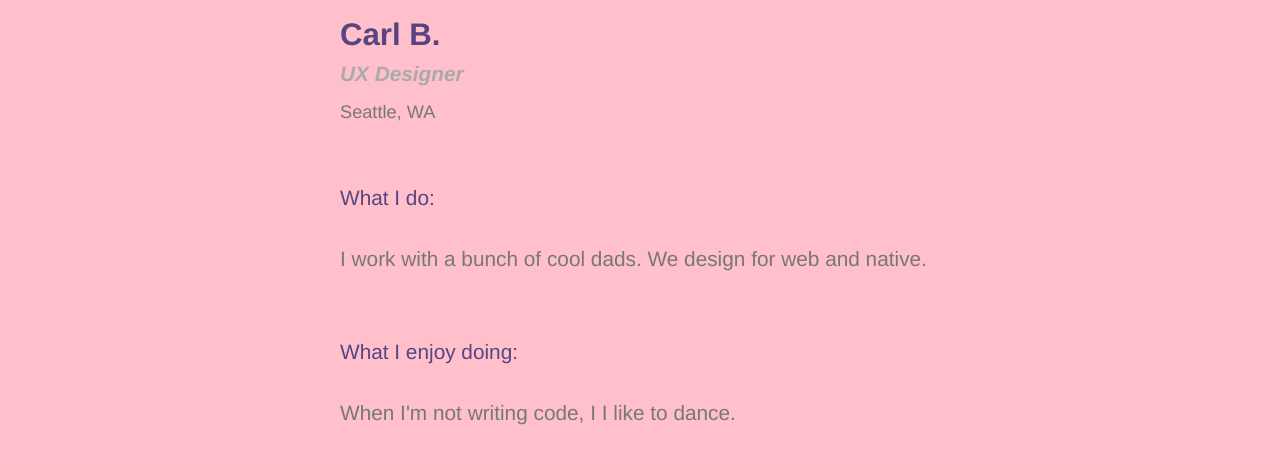
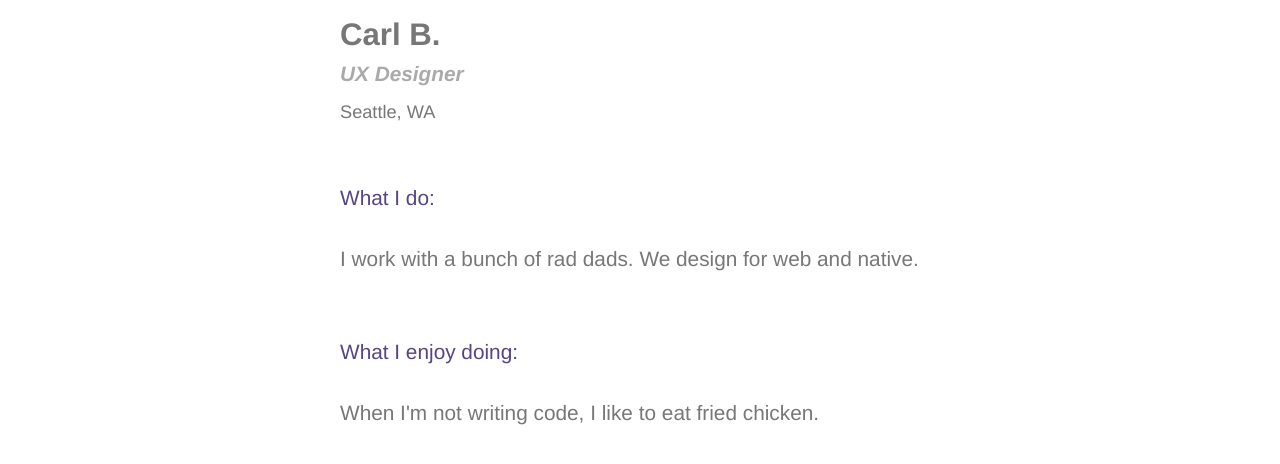
Before and after one commit to george-carlyn/clark, a plain HTML site: page index.html in a window 1280 px wide. Shown: the part 298-762 px from the top of the page. Drawn offline with Linux system fonts and the light colour scheme.

Commit message:
nothing is sacred

```diff
--- a/index.html
+++ b/index.html
@@ -16,8 +16,8 @@
     <h3>Seattle, WA</h3>
 
     <h4>What I do:</h4>
-       <p>I work with a bunch of cool dads. We design for web and native.</p>
+       <p>I work with a bunch of rad dads. We design for web and native.</p>
 
     <h4>What I enjoy doing:</h4>
-    <p>When I'm not writing code, I I like to dance.</p>
+    <p>When I'm not writing code, I like to eat fried chicken.</p>
 </html>
--- a/style.css
+++ b/style.css
@@ -17,7 +17,7 @@ body {
   font-family: Helvetica Neue, Helvetica, Arial, serif;
   color: #777;
   font-weight: 300;
-  background-color: pink;
+  background-color: f7f7f7;
 }
 
 .centered {
@@ -38,7 +38,7 @@ Headline styling
 h1 {
   font-size: 1.5em;
   line-height: .5em;
-  color: #564581;
+  color: #red;
 }
 
 h2 {
```
